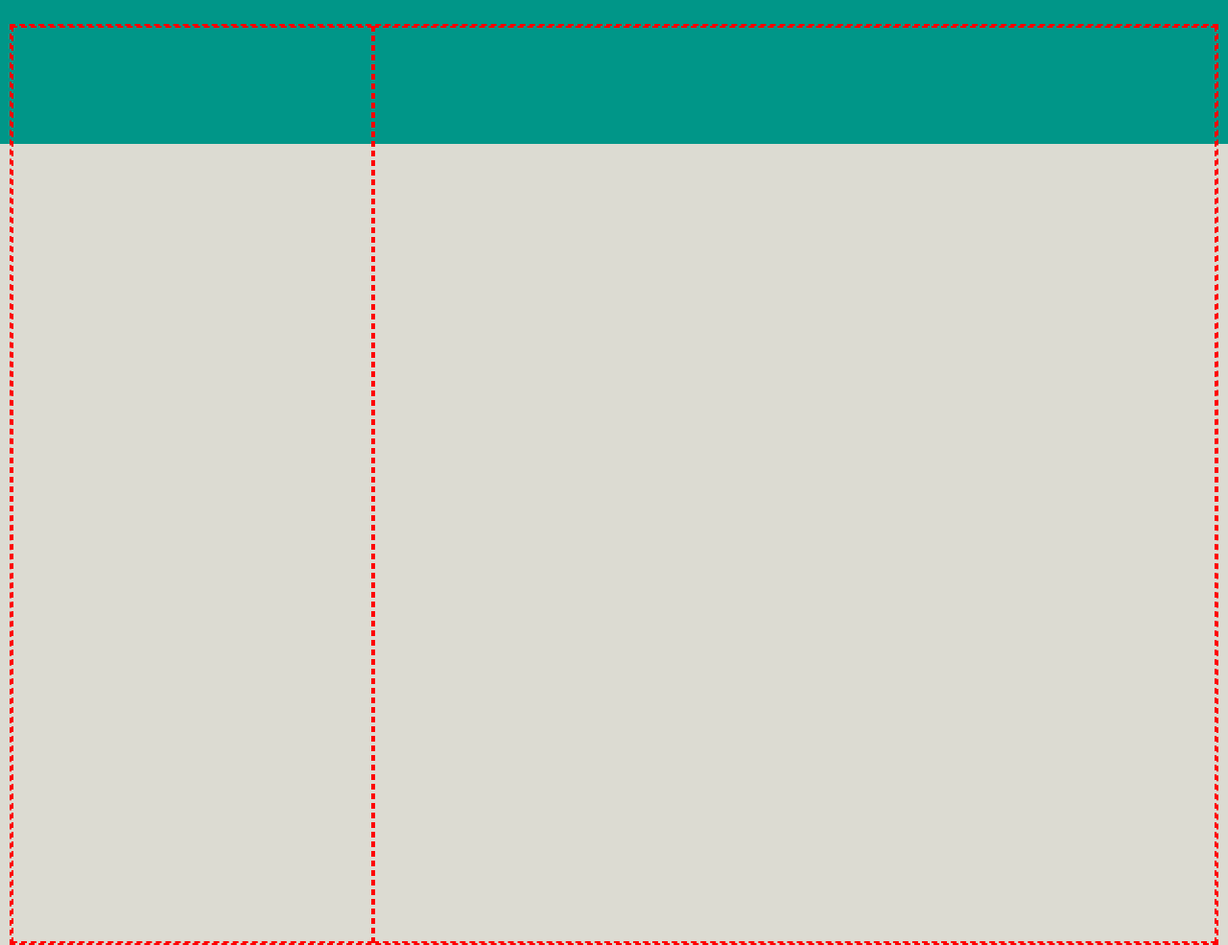
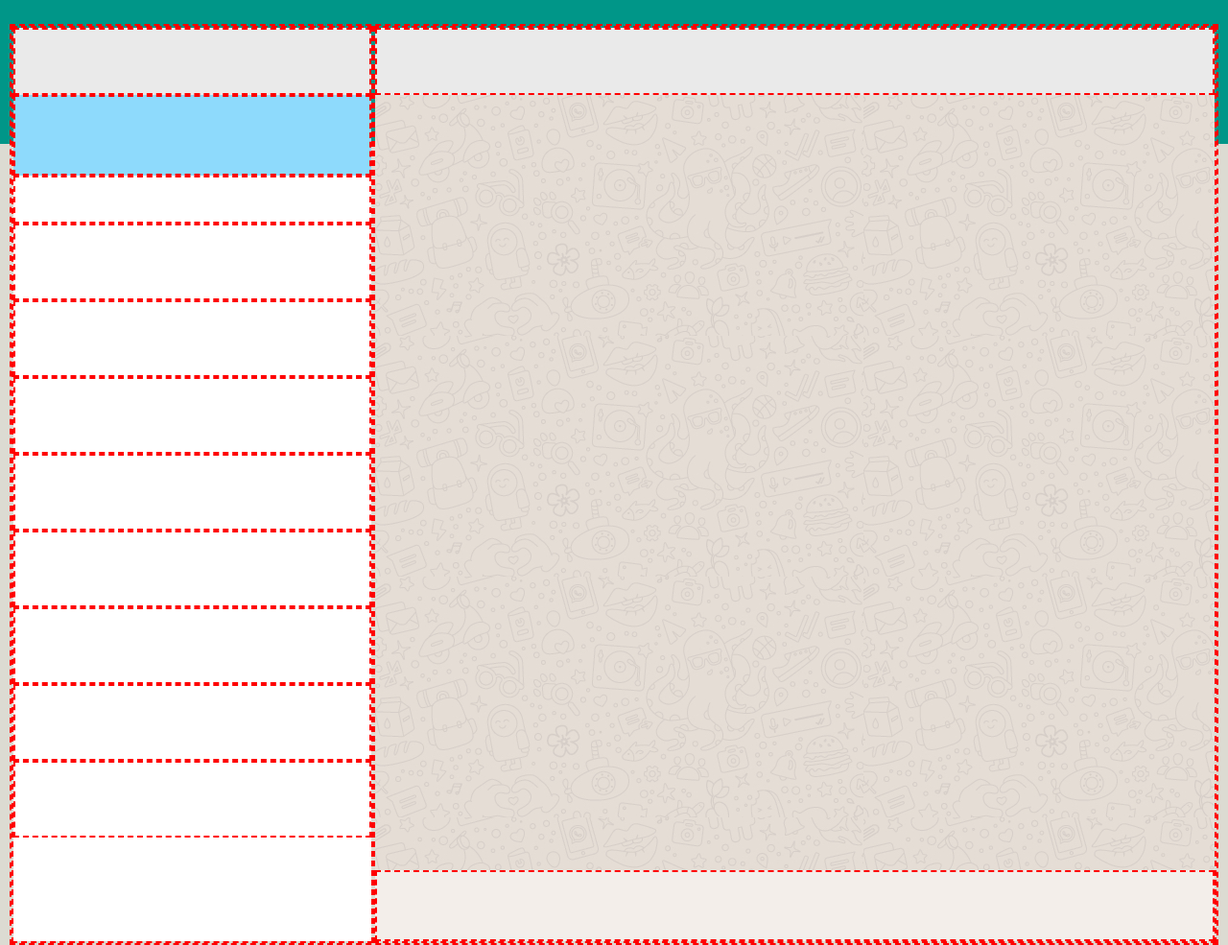
Before and after one commit to FedeViga/vue-boolzapp, a plain HTML site: page index.html in a window 1280 px wide. Shown: the whole page at 96% size. Drawn offline with Linux system fonts and the light colour scheme.

Commit message:
completato layout generale

```diff
--- a/css/style.css
+++ b/css/style.css
@@ -10,6 +10,11 @@
 /* common */
 .test {
     border: 2px dashed red;
+}
+
+.profile {
+    height: 70px;
+    background-color: #EAEAEA;
 }
 /* fine common */
 
@@ -58,12 +63,42 @@ main {
     width: 30%;
     height: 100%;
 }
+
+#notifications {
+    height: 84px;
+    background-color: #8EDAFC;
+}
+
+.search-bar {
+    height: 50px;
+    background-color: white;
+}
+
+#chat-list {
+    overflow-y: scroll;
+    background-color: white;
+    height: calc(100% - 70px - 84px - 50px);
+}
+
+.chat {
+    height: 80px;
+}
 /* fine left bar */
-
 
 /* main content */
 #main-content {
     width: 70%;
     height: 100%;
 }
+
+.chat-content {
+    background-image: url(../img/mine.jpg);
+    height: calc(100% - 70px - 74px);
+    overflow-y: scroll;
+}
+
+#send-message-bar {
+    height: 74px;
+    background-color: #F3EEEA;
+}
 /* fine main content */
--- a/index.html
+++ b/index.html
@@ -31,10 +31,55 @@
             <!-- barra laterale con i contatti -->
             <div id="left-bar" class="test">
 
+                <!-- barra profilo -->
+                <div class="profile test">
+
+                </div>
+
+                <!-- notifiche -->
+                <div id="notifications" class="test">
+
+                </div>
+
+                <!-- barra di ricerca -->
+                <div class="search-bar test">
+
+                </div>
+
+                <!-- lista delle chat -->
+                <div id="chat-list">
+
+                    <div class="chat test"></div>
+                    <div class="chat test"></div>
+                    <div class="chat test"></div>
+                    <div class="chat test"></div>
+                    <div class="chat test"></div>
+                    <div class="chat test"></div>
+                    <div class="chat test"></div>
+                    <div class="chat test"></div>
+
+
+                </div>
+
             </div>
 
             <!-- contenuto principale della chat -->
             <div id="main-content" class="test">
+
+                <!-- barra profilo -->
+                <div class="profile test">
+
+                </div>
+
+                <!-- contenuto della chat -->
+                <div class="chat-content">
+
+                </div>
+
+                <!-- bottom bar per inviare messaggio -->
+                <div id="send-message-bar" class="test">
+
+                </div>
 
             </div>
         </main>
```
